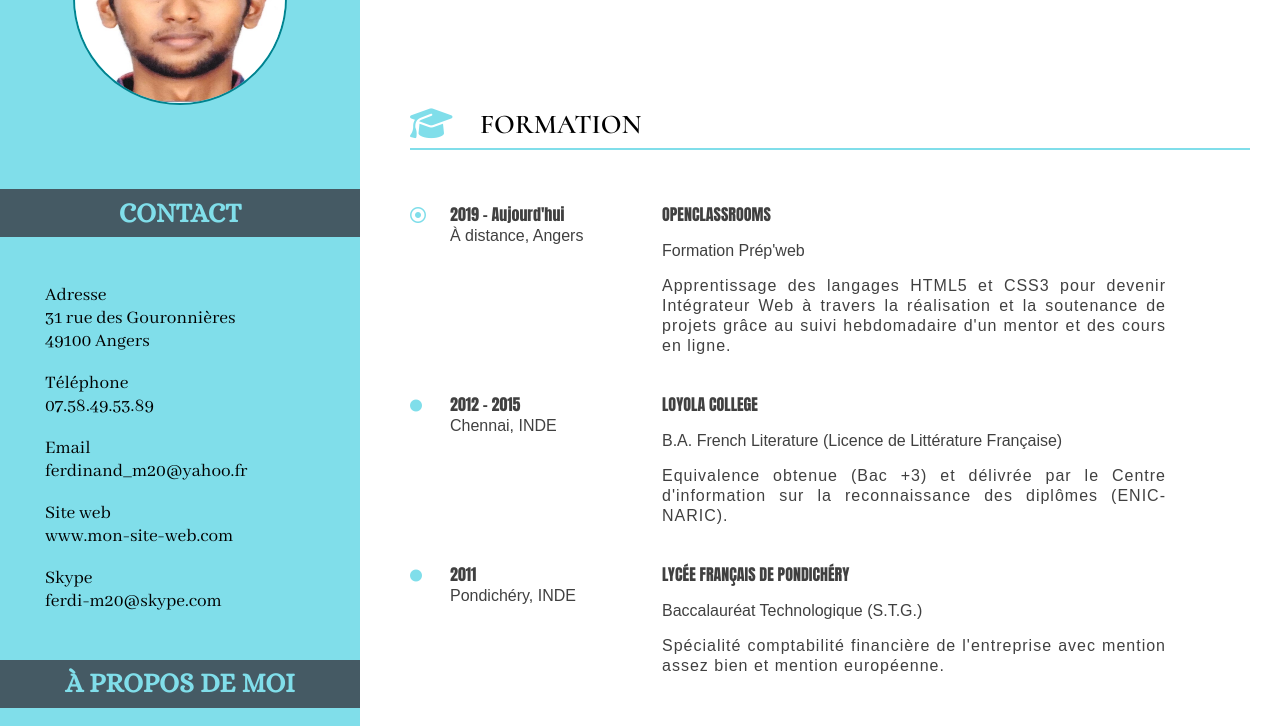
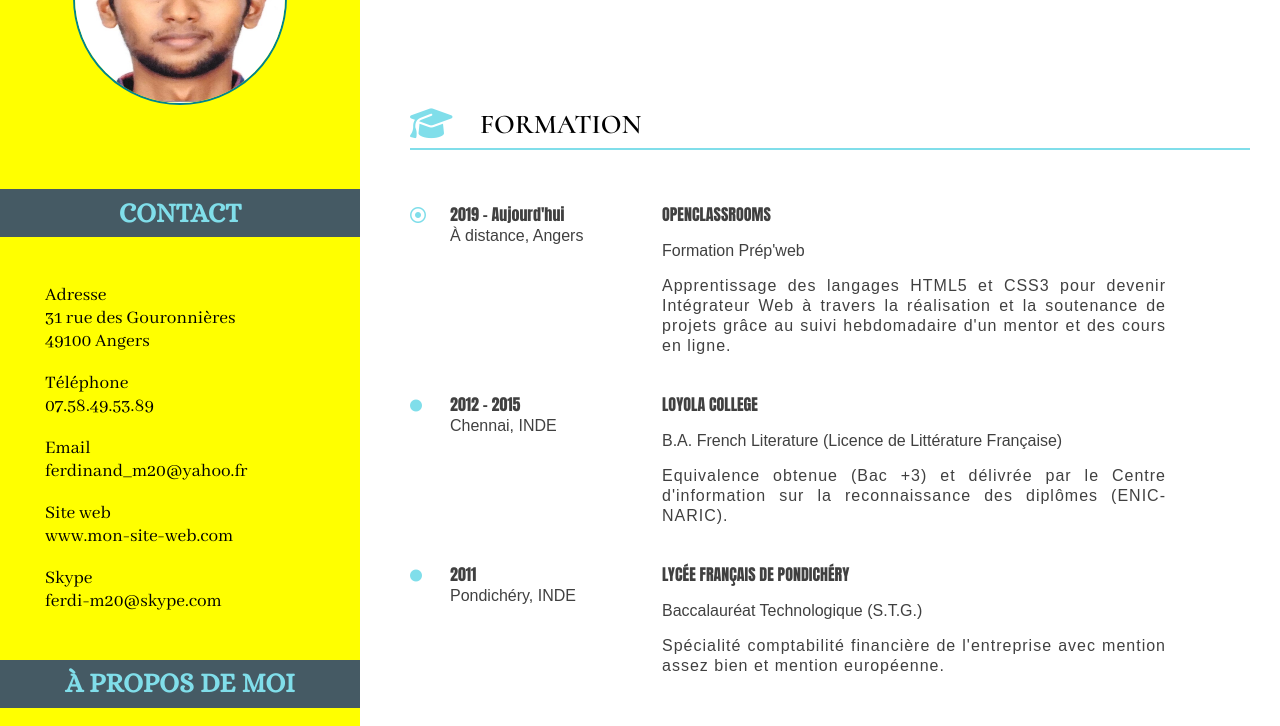
Before and after one commit to ferdi-m20/Prep_Web_P2, a plain HTML site: page index.html in a window 1280 px wide. Shown: the part 166-892 px from the top of the page. Drawn offline with Linux system fonts and the light colour scheme; files whose address does not match are found by name; a web font is replaced by a local one.

Commit message:
Changement de couleur partie gauche

```diff
--- a/style.css
+++ b/style.css
@@ -60,7 +60,7 @@ body {
 	flex-direction: column;
 	position: relative;
 	width: 30%;
-	background-color: #80DEEA;
+	background-color: yellow;
 }
 
 /* Left Part Header */
```
